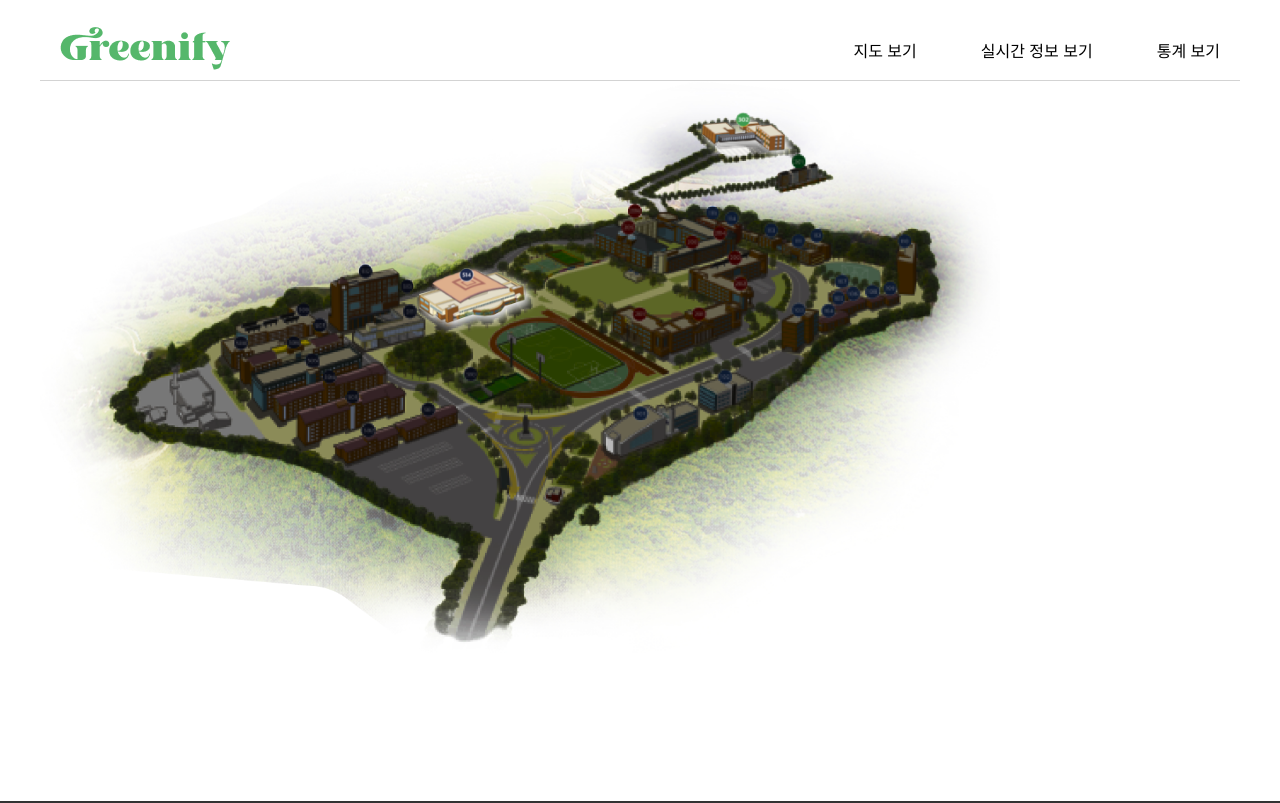
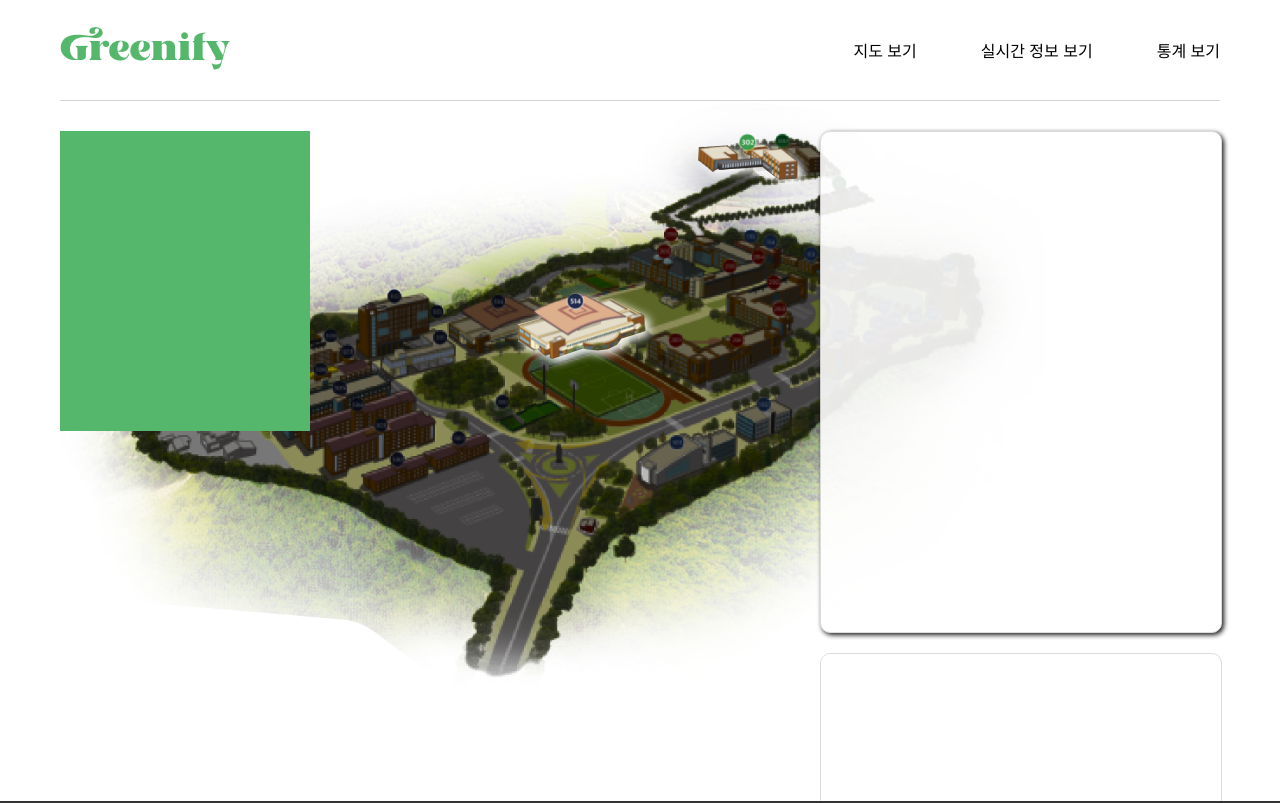
Before and after one commit to dmsvk0217/micro_measurable_client, a React (Create React App) app in the folder client/: page / in a window 1280 px wide. Shown: the top 803 px of the page. Built offline with nearby package versions, Linux system fonts and the light colour scheme.

Commit message:
mapview layout

```diff
--- a/client/src/App.css
+++ b/client/src/App.css
@@ -1,8 +1,9 @@
 /* App.css */
 .main-content {
   /* ✅ navigationbar hgith+margin 수정 필요 */
-  min-height: calc(100vh - 80px);
-  padding: 0px 40px;
+  min-height: calc(100vh - 100px);
+  max-height: fit-content;
+  padding: 0px 60px;
 }
 
 
@@ -10,5 +11,5 @@ hr{
   border: none; /* 기존 테두리 제거 */
   height: 1px; /* 선의 두께 */
   background-color: #d3d3d3; /* 연한 회색 */
-  margin: 0 40px 0 40px;
+  margin: 0 60px 0 60px;
 }
--- a/client/src/components/NavigationBar/NavigationBar.css
+++ b/client/src/components/NavigationBar/NavigationBar.css
@@ -3,7 +3,7 @@
     display: flex;
     justify-content: space-between;
     align-items: center;
-    padding: 20px 60px 0 60px;
+    padding: 20px 60px 20px 60px;
 
     /* navigationbar 높이 수정 필요 */
     height: 60px;
--- a/client/src/pages/MapView/MapView.css
+++ b/client/src/pages/MapView/MapView.css
@@ -1,11 +1,11 @@
-.image-container {
+.main-container {
     position: relative;
-    width: 80%;
+    width: 100%;
     /* max-width:; */
 }
 
 .map {
-    width: 100%;
+    width: 85%;
     height: auto;
 }
 
@@ -28,5 +28,43 @@
     position: absolute;
     width: 8.6%;
     top: 5.4%;
-    left: 69%;
+    left: 55%;
 }
+
+.option-container {
+    position: absolute;
+    top: 5%;
+    left: 0%;
+    background-color: #55B76B;
+    width: 250px;
+    height: 300px;
+}
+
+
+.info-container {
+    position: absolute;
+    top: 5%;
+    right: 0%;
+
+    width: 400px;
+}
+
+.node-info {
+    border: 1px solid #D9D9D9;
+    border-radius: 10px;
+    box-shadow: 2px 2px 5px 0px;
+    height: 500px;
+    width: 100%;
+    background-color: white;
+    opacity: 90%;
+}
+
+.legend-info {
+    margin-top: 20px;
+    border: 1px solid #D9D9D9;
+    border-radius: 10px;
+    height: 200px;
+    width: 100%;
+    background-color: white;
+    opacity: 90%;
+}
--- a/client/src/pages/MapView/MapView.js
+++ b/client/src/pages/MapView/MapView.js
@@ -3,13 +3,23 @@ import './MapView.css'
 
 function MapView(){
     return (
-        <div className='image-container'>
+        <div className='main-container'>
             <img src='img/map.png' alt="map" className="map"/>
             <div className='building-image-container'>
                 <img src='img/student_building.png' alt='student_building' className='student_building'/>
                 <img src='img/grace_building.png' alt='grace_building' className='grace_building'/>
             </div>
+
+            <div className='option-container'>
+
+            </div>
+
+            <div className='info-container'>
+                <div className='node-info'></div>
+                <div className='legend-info'></div>
+            </div>
         </div>
+
     );
 }
 
```
